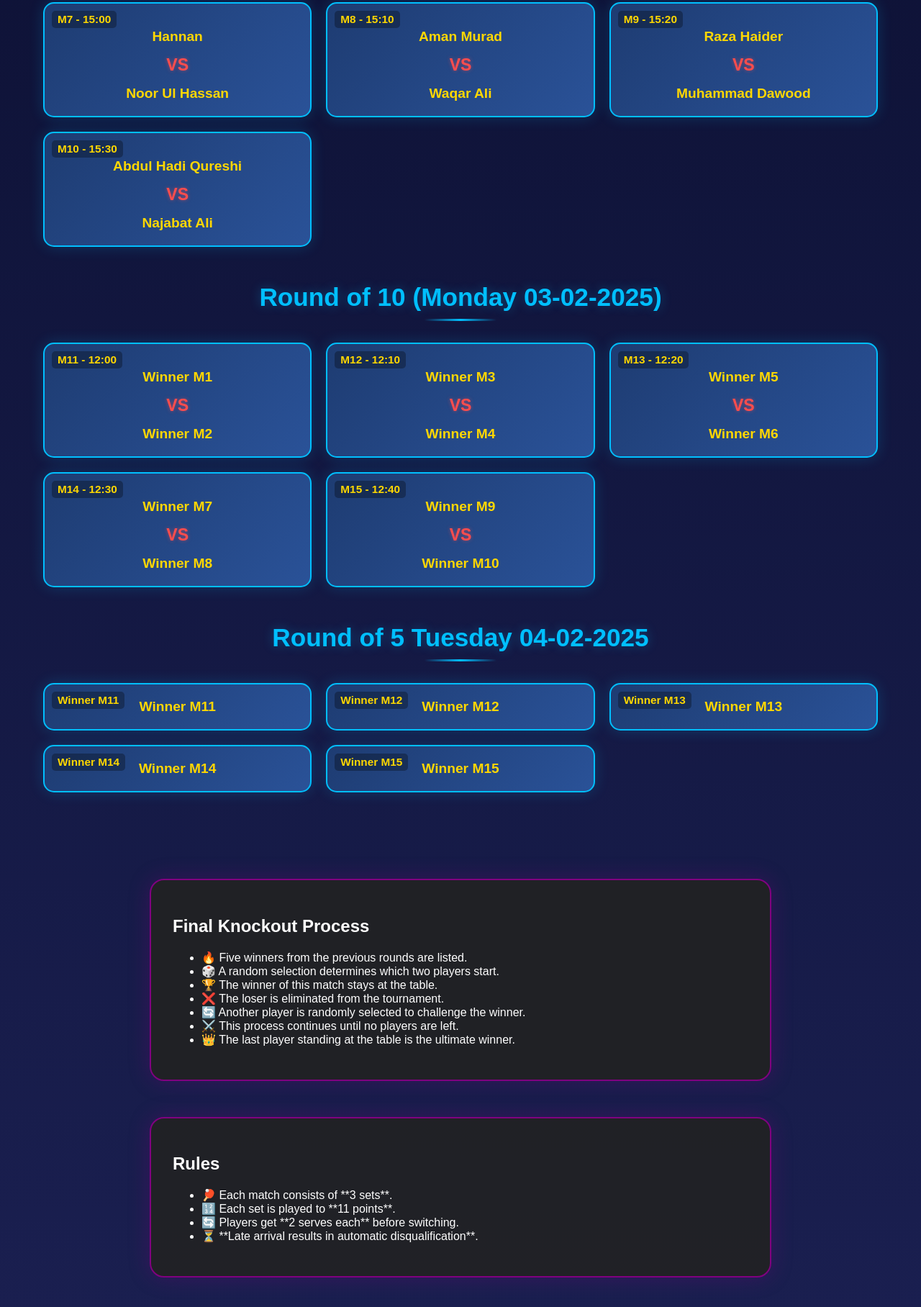
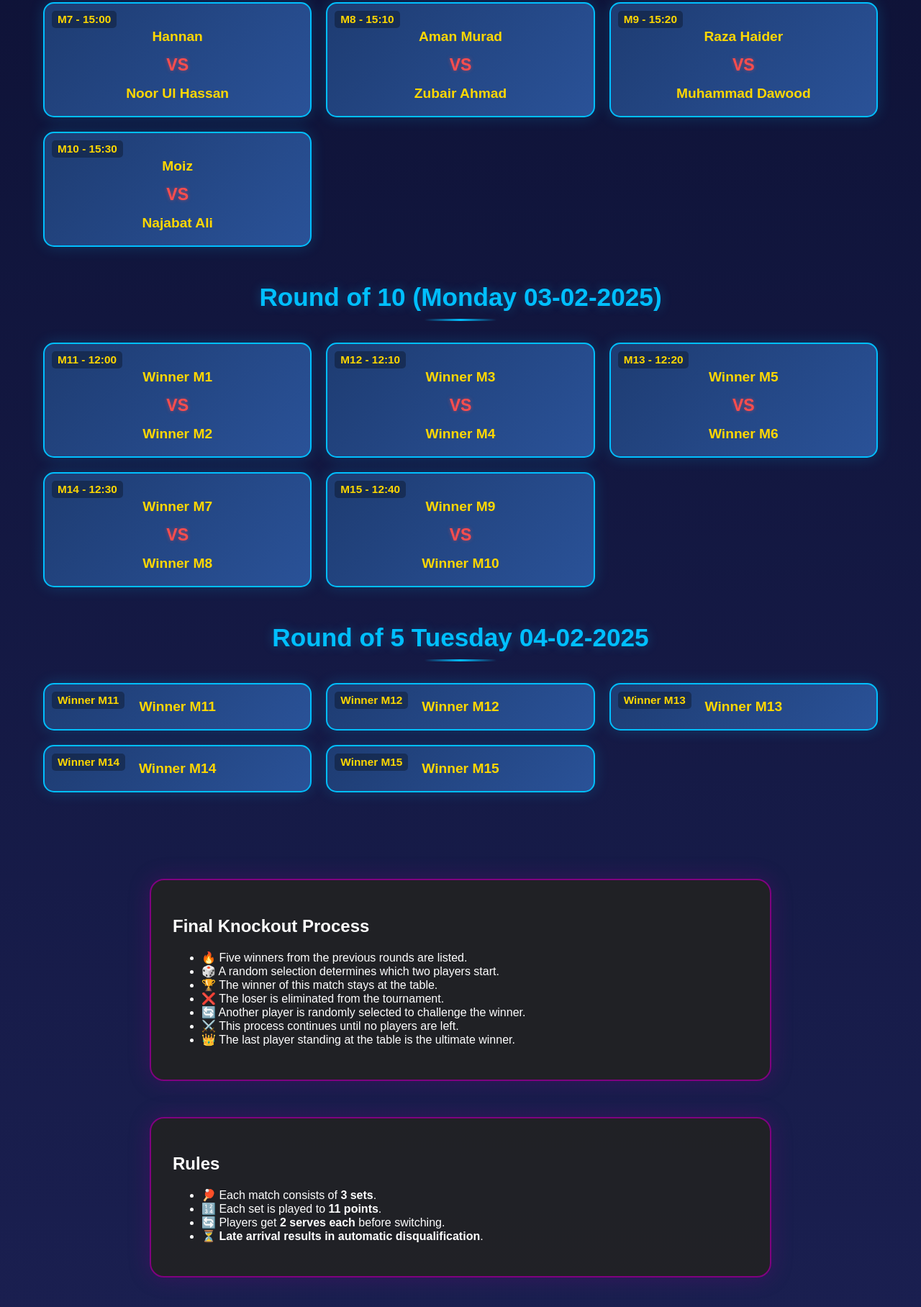
Before and after one commit to ShayanNadeem08/TT_by_EST, a plain HTML site: page index.html in a window 1280 px wide. Shown: the part 652-2468 px from the top of the page at 72% size. Drawn offline with Linux system fonts and the light colour scheme.

Commit message:
Update index.html

```diff
--- a/index.html
+++ b/index.html
@@ -13,6 +13,11 @@
             padding: 20px;
             min-height: 100vh;
             margin: 0;
+        }
+        html {
+    background: linear-gradient(to bottom, #0b0f30, #1a1f50); /* Same as body */
+    height: 100%;
+    overflow-x: hidden; /* Prevent horizontal scroll */
         }
 
         .container {
@@ -144,16 +149,15 @@
         </ul>
     </div>
 
-    <div class="container selection-process">
-        <h2>Rules</h2>
-        <ul>
-            <li>🏓 Each match consists of **3 sets**.</li>
-            <li>🔢 Each set is played to **11 points**.</li>
-            <li>🔄 Players get **2 serves each** before switching.</li>
-            <li>⏳ **Late arrival results in automatic disqualification**.</li>
-        </ul>
-    </div>
-
+   <div class="container selection-process">
+    <h2>Rules</h2>
+    <ul>
+        <li>🏓 Each match consists of <strong>3 sets</strong>.</li>
+        <li>🔢 Each set is played to <strong>11 points</strong>.</li>
+        <li>🔄 Players get <strong>2 serves each</strong> before switching.</li>
+        <li>⏳ <strong>Late arrival results in automatic disqualification</strong>.</li>
+    </ul>
+</div>
     <script>
         const rounds = [
             {
@@ -162,14 +166,14 @@
                 matches: [
                     { team1: "Abubakar Nadeem", team2: "Hani Mukhtar", match: "M1" },
                     { team1: "Abdul Rehman", team2: "Fawzan", match: "M2" },
-                    { team1: "Zubair Ahmad", team2: "Rana Umar", match: "M3" },
+                    { team1: "Waqar Ali", team2: "Rana Umar", match: "M3" },
                     { team1: "Hammad Ahmad", team2: "Ali Raza", match: "M4" },
-                    { team1: "Moiz", team2: "Affan Ahmad", match: "M5" },
+                    { team1: "Abdul Hadi Qureshi", team2: "Affan Ahmad", match: "M5" },
                     { team1: "Salman Raza Alvi", team2: "Usarim", match: "M6" },
                     { team1: "Hannan", team2: "Noor Ul Hassan", match: "M7" },
-                    { team1: "Aman Murad", team2: "Waqar Ali", match: "M8" },
+                    { team1: "Aman Murad", team2: "Zubair Ahmad", match: "M8" },
                     { team1: "Raza Haider", team2: "Muhammad Dawood", match: "M9" },
-                    { team1: "Abdul Hadi Qureshi", team2: "Najabat Ali", match: "M10" },
+                    { team1: "Moiz", team2: "Najabat Ali", match: "M10" },
                 ]
             },
             {
```
